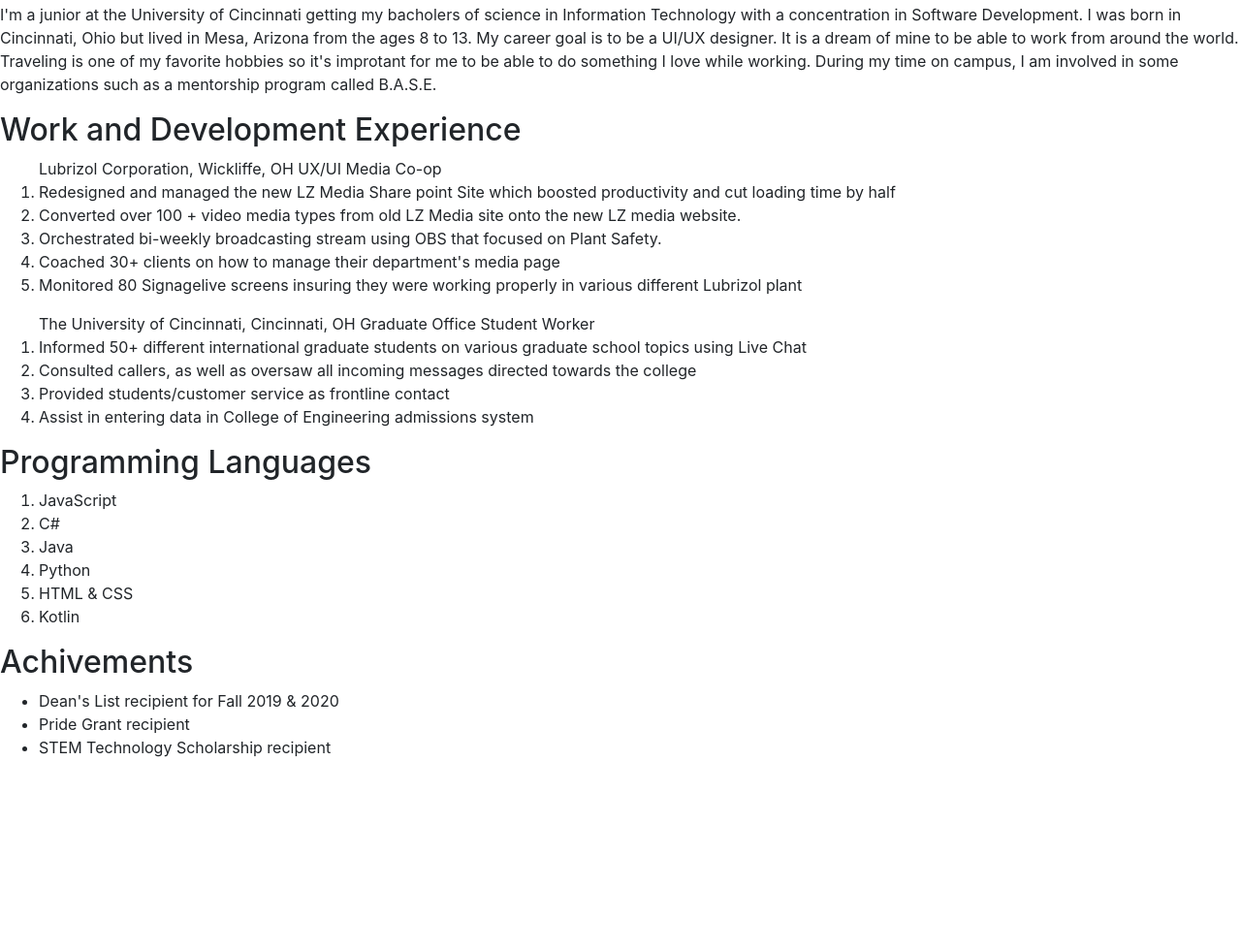
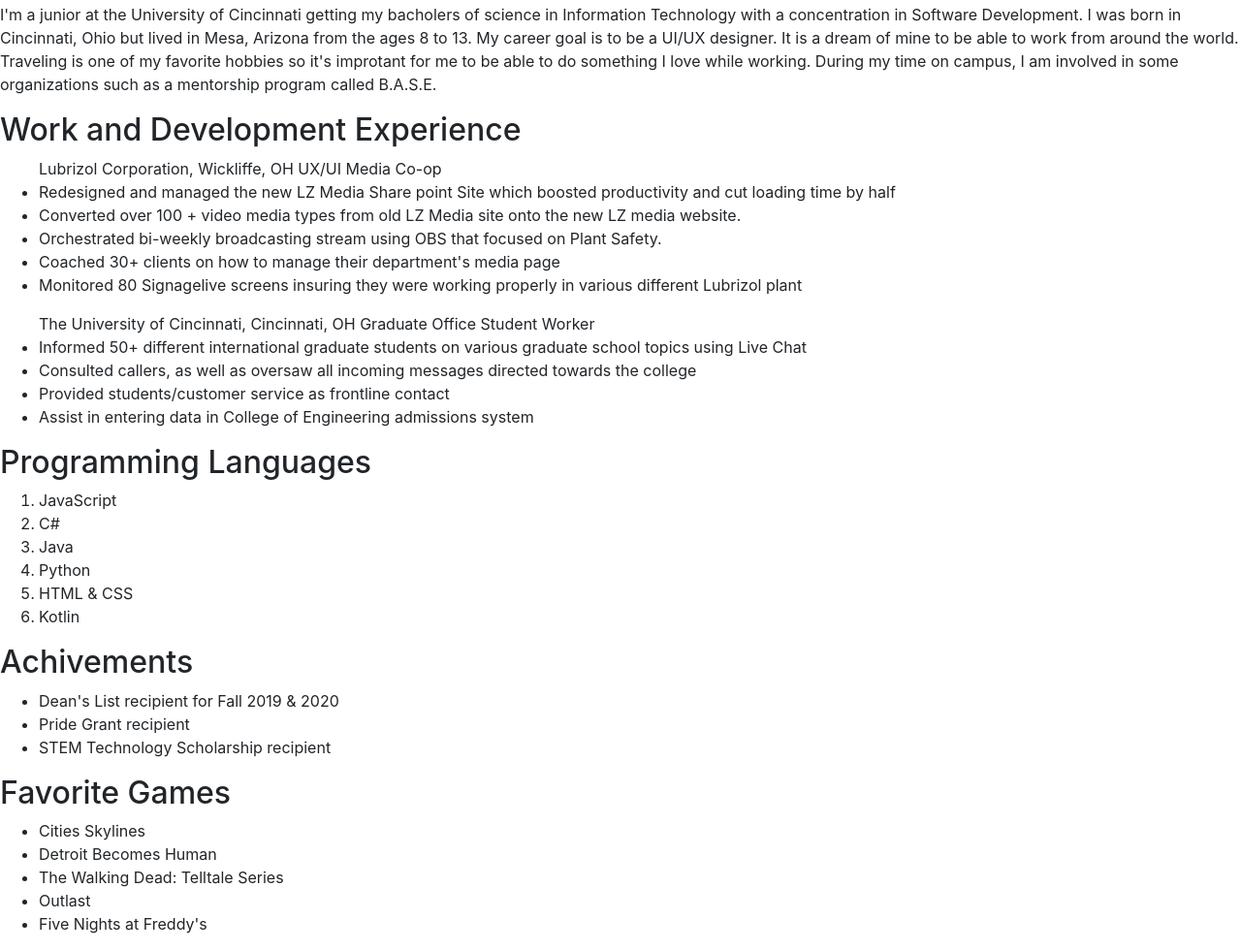
Before and after one commit to IT3049C-Students/1-online-portfolio-turnbopd, a website: page index.html in a window 1280 px wide. Shown: the part 639-1620 px from the top of the page at 97% size. Before the commit the page ends 1438 px from the top, so only its background shows below. Drawn offline with nearby package versions, Linux system fonts and the light colour scheme.

Commit message:
added favorite games

```diff
--- a/index.html
+++ b/index.html
@@ -10,6 +10,7 @@
     integrity="sha384-Vkoo8x4CGsO3+Hhxv8T/Q5PaXtkKtu6ug5TOeNV6gBiFeWPGFN9MuhOf23Q9Ifjh" crossorigin="anonymous" />
   <link rel="stylesheet" href="resources/styles/styles.css">
   <!-- INCLUDE STYLES FILE HERE -->
+  <link rel="stylesheet" href="resources/styles/styles.css">
 </head>
 
 <body>
@@ -37,7 +38,7 @@
     <h2>
       Work and Development Experience
     </h2>
-    <ol>
+    <ul>
       Lubrizol Corporation, Wickliffe, OH
       UX/UI Media Co-op
       <li>Redesigned and managed the new LZ Media Share point Site which boosted productivity and cut loading time by
@@ -46,15 +47,15 @@
       <li>Orchestrated bi-weekly broadcasting stream using OBS that focused on Plant Safety.</li>
       <li>Coached 30+ clients on how to manage their department's media page</li>
       <li>Monitored 80 Signagelive screens insuring they were working properly in various different Lubrizol plant</li>
-    </ol>
-    <ol>
+    </ul>
+    <ul>
       The University of Cincinnati, Cincinnati, OH
       Graduate Office Student Worker
       <li>Informed 50+ different international graduate students on various graduate school topics using Live Chat</li>
       <li>Consulted callers, as well as oversaw all incoming messages directed towards the college</li>
       <li>Provided students/customer service as frontline contact</li>
       <li>Assist in entering data in College of Engineering admissions system</li>
-    </ol>
+    </ul>
   </div>
   <div class="section" id="programmingLanguages">
     <h2>
@@ -79,25 +80,18 @@
       <li>STEM Technology Scholarship recipient</li>
     </ul>
   </div>
-
-
-
-
-
-
-
-
-
-
-
-
-
-
-
-
-
-
-
+  <div class="section" id="games">
+    <h2>
+      Favorite Games
+    </h2>
+    <ul>
+      <li>Cities Skylines</li>
+      <li>Detroit Becomes Human</li>
+      <li>The Walking Dead: Telltale Series</li>
+      <li>Outlast</li>
+      <li>Five Nights at Freddy's</li>
+    </ul>
+  </div>
   <!-- INCLUDE SCRIPTS FILE HERE -->
   <link rel="scripts" href="resorces/scripts/index.js">
   <!-- Bootstrap Scripts-->
```
